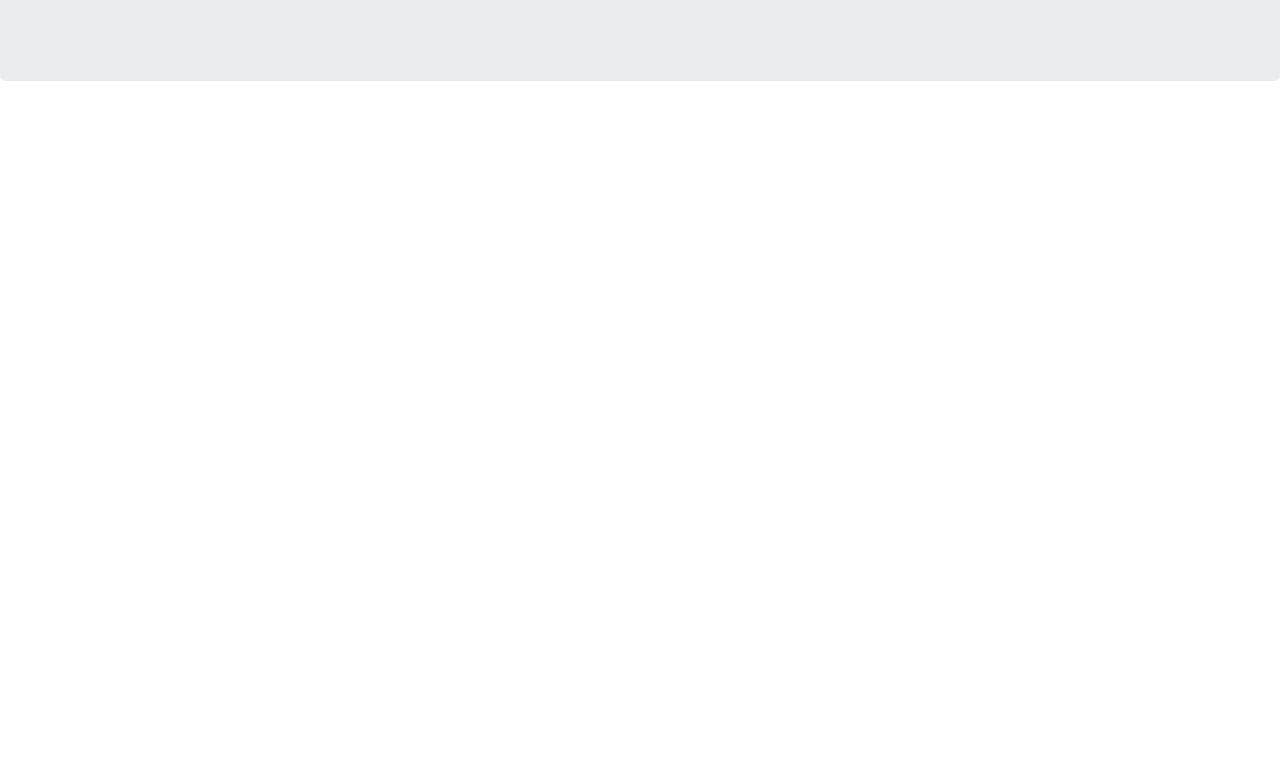
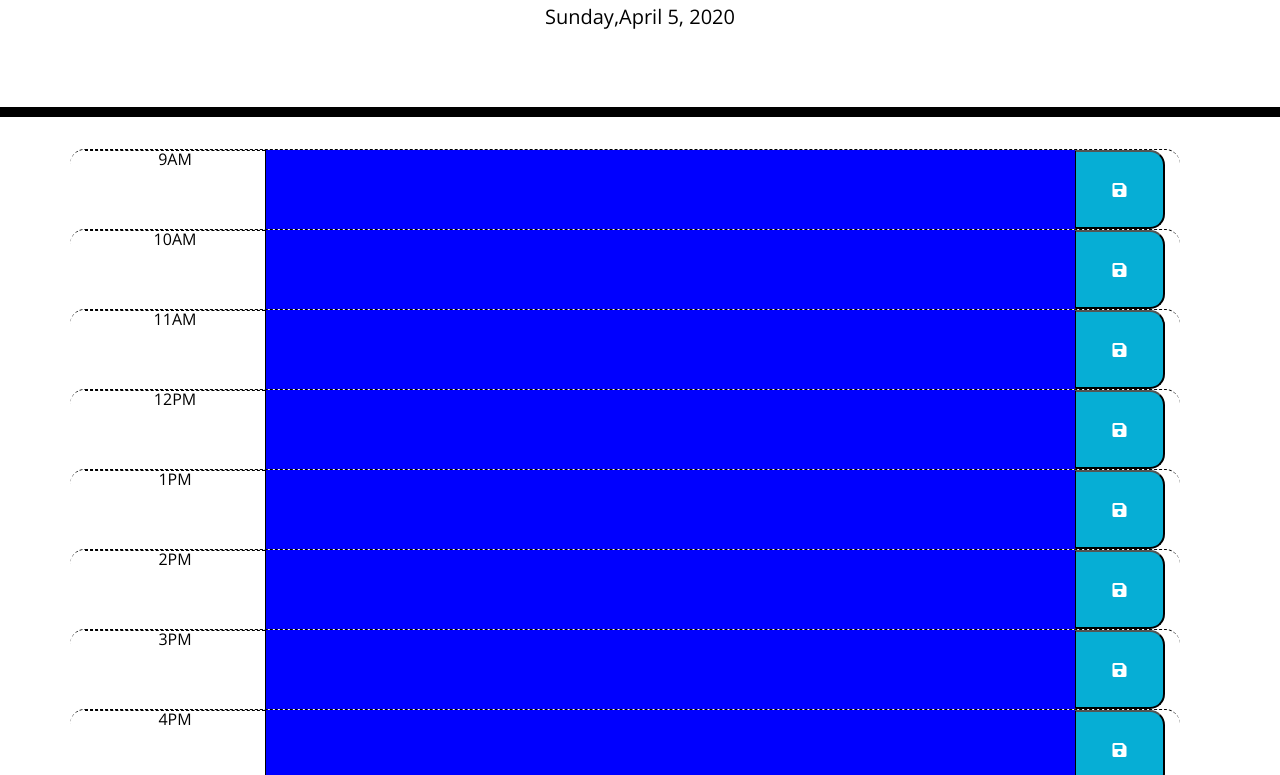
Before and after one commit to Isaiahpkelly/Homework5, a plain HTML site: page index.html in a window 1280 px wide. Shown: the part 187-962 px from the top of the page. Before the commit the page ends 800 px from the top, so only its background shows below. Drawn offline with nearby package versions, Linux system fonts and the light colour scheme.

Commit message:
fixed js links

```diff
--- a/index.html
+++ b/index.html
@@ -13,7 +13,7 @@
   src="https://code.jquery.com/jquery-3.4.1.min.js"
   integrity="sha256-CSXorXvZcTkaix6Yvo6HppcZGetbYMGWSFlBw8HfCJo="
   crossorigin="anonymous"></script>
-    <link rel="stylesheet" href="./hw5.css" />
+    <link rel="stylesheet" href="style.css" />
     <title>Work Day Scheduler</title>
 </head>
 
@@ -27,8 +27,8 @@
         <!-- Timeblocks go here -->
 
     </div>
-    <script src=".//lib/moments/moment.min.js"></script>
-    <script src="./hw5.js"></script>
+    <script src="./lib/moments/momentmin.js"></script>
+    <script src="index.js"></script>
     <script src="https://code.jquery.com/jquery-3.4.1.min.js"></script>
     <script src="https://cdnjs.cloudflare.com/ajax/libs/moment.js/2.24.0/moment.min.js"></script>
 <script>
```
